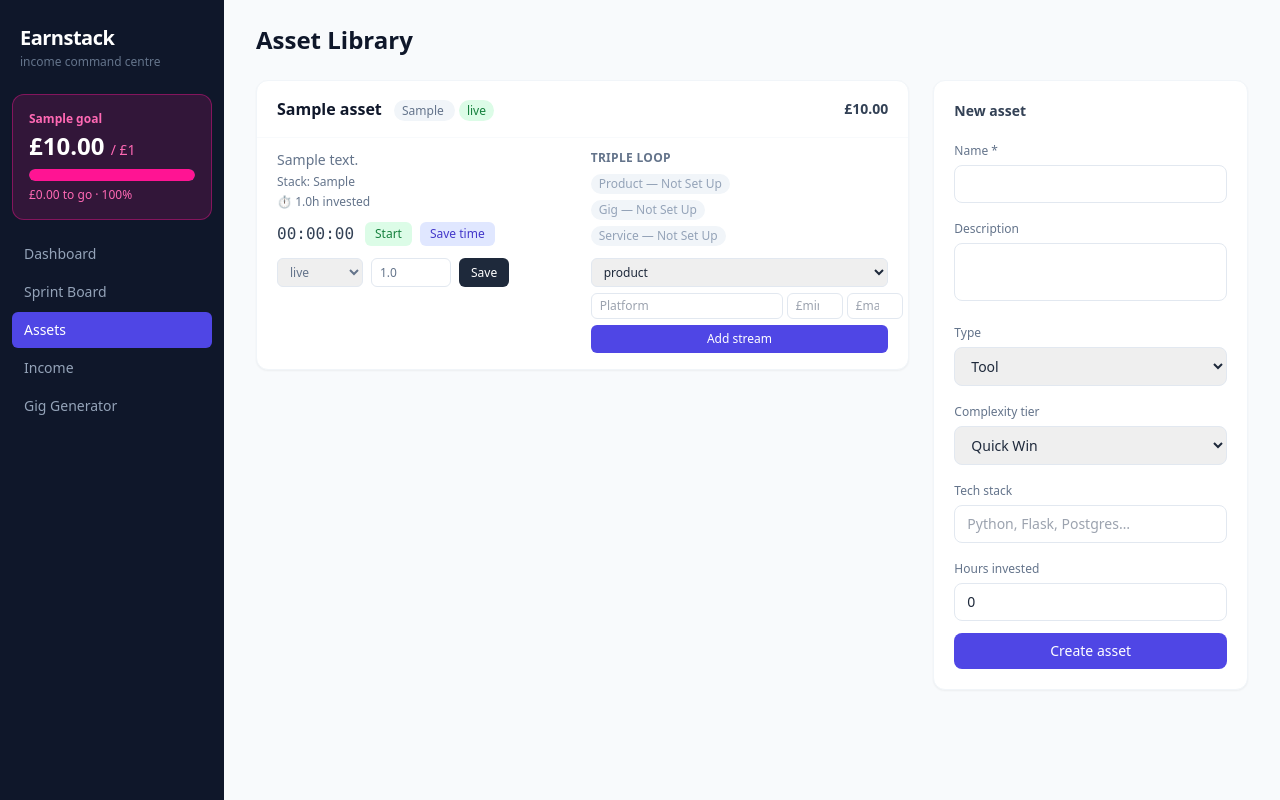
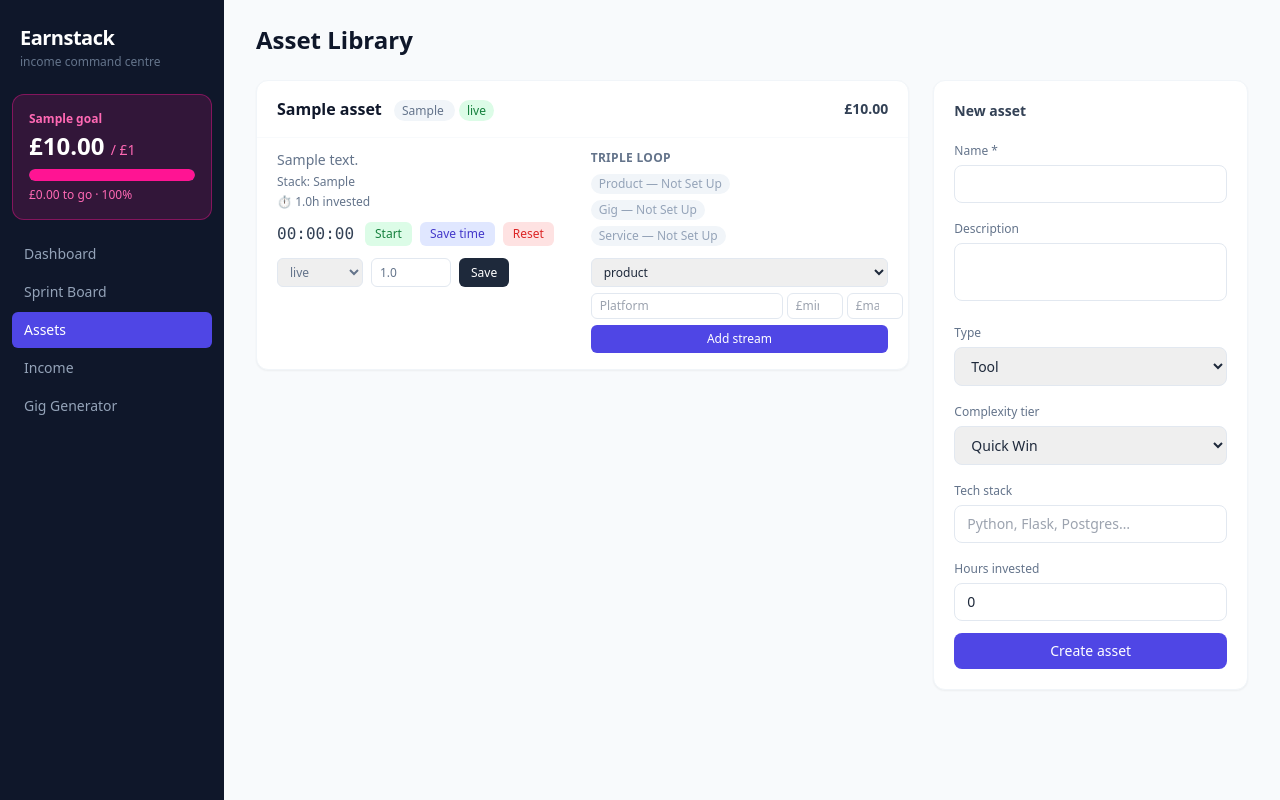
Before and after one commit to Seraph2000/shipandearn, a Flask app: page /assets in a window 1280 px wide. Run offline with Flask 3, Linux system fonts and the light colour scheme; tables that the repository leaves empty hold one stand-in row (values such as "Sample post"); some libraries are stand-ins or nearby versions.

Commit message:
Add timer reset button to asset cards
Co-Authored-By: Claude Sonnet 4.6 <noreply@anthropic.com>

```diff
--- a/templates/assets.html
+++ b/templates/assets.html
@@ -76,6 +76,10 @@
             <button type="button" onclick="timerSave({{ a.id }})"
                     class="text-xs bg-indigo-100 text-indigo-700 px-2.5 py-1 rounded-md hover:bg-indigo-200">
               Save time
+            </button>
+            <button type="button" onclick="timerReset({{ a.id }})"
+                    class="text-xs bg-red-100 text-red-600 px-2.5 py-1 rounded-md hover:bg-red-200">
+              Reset
             </button>
           </div>
           <!-- Hidden form for timer save -->
@@ -256,6 +260,10 @@ function timerToggle(id) {
   setState(id, state);
   render(id);
 }
+function timerReset(id) {
+  localStorage.removeItem('es_timer_' + id);
+  render(id);
+}
 function timerSave(id) {
   const state = getState(id);
   if (state.running) {
```
